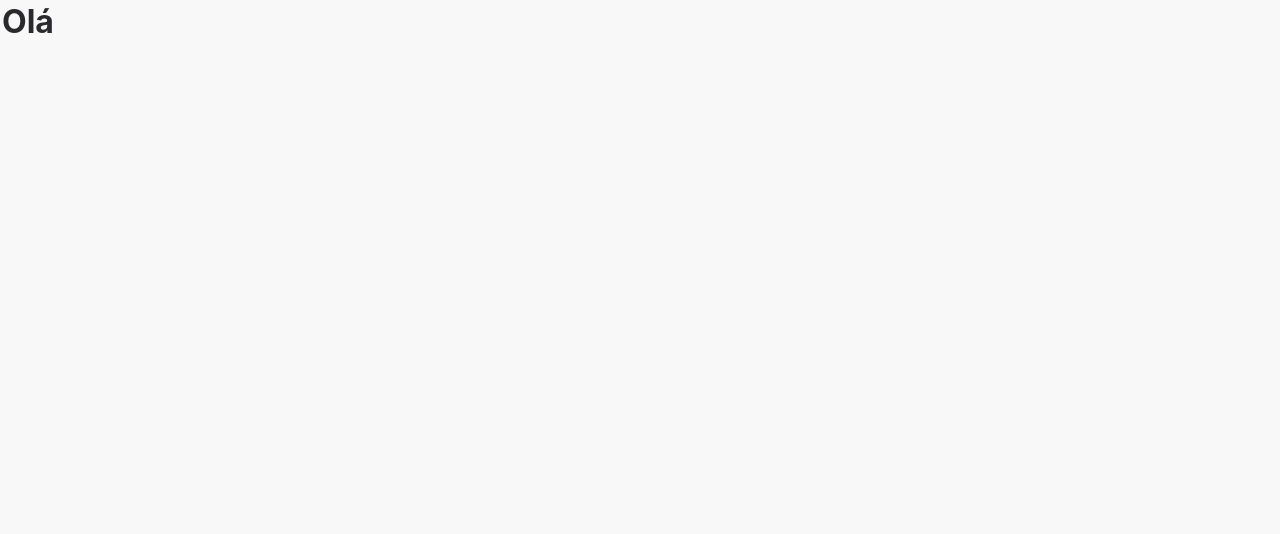
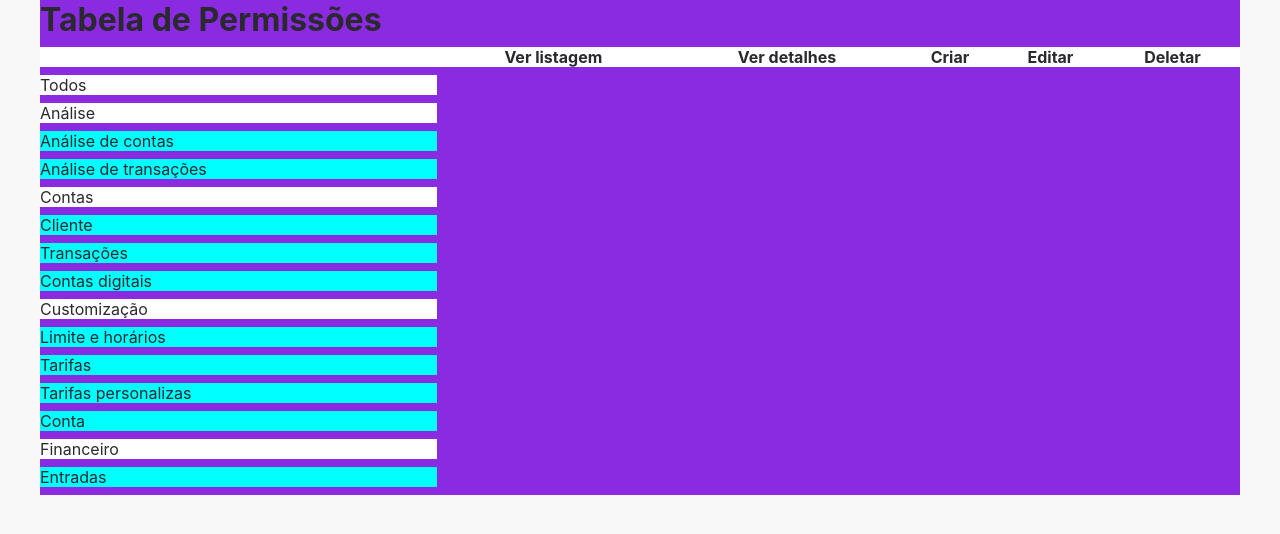
Before and after one commit to igormartins4/desafio-moodar, a React (Create React App) app: page / in a window 1280 px wide. Shown: the top 534 px of the page. Built offline with nearby package versions, Linux system fonts and the light colour scheme.

Commit message:
feat: Começar fazer tabela

```diff
--- a/src/components/Table/index.js
+++ b/src/components/Table/index.js
@@ -2,11 +2,75 @@ import './style.scss';
 
 export function Table() {
     return (
-        <div className="container">
-            <table>
-            <h1>Olá</h1>
+        <div className="container-tabela">
 
+            <h1>Tabela de Permissões</h1>
+
+            <table className="data-table">
+                <thead>
+                    <tr>
+                        <th></th>
+                        <th>Ver listagem</th>
+                        <th>Ver detalhes</th>
+                        <th>Criar</th>
+                        <th>Editar</th>
+                        <th>Deletar</th>
+                    </tr>
+                </thead>
+                <tbody>
+                    <tr>
+                        <td>Todos</td>
+                    </tr>
+
+                    <tr>
+                        <td>Análise</td>
+                    </tr>
+                        <tr className="dropdown">
+                            <td>Análise de contas</td>
+                        </tr>
+                        <tr className="dropdown">
+                            <td>Análise de transações</td>
+                        </tr>
+
+                        <tr>
+                            <td>Contas</td>
+                        </tr>
+                        <tr className="dropdown">
+                            <td>Cliente</td>
+                        </tr>
+                        <tr className="dropdown">
+                            <td>Transações</td>
+                        </tr>
+                        <tr className="dropdown">
+                            <td>Contas digitais</td>
+                        </tr>
+
+                        <tr>
+                            <td>Customização</td>
+                        </tr>
+                        <tr className="dropdown">
+                            <td>Limite e horários</td>
+                        </tr>
+                        <tr className="dropdown">
+                            <td>Tarifas</td>
+                        </tr>
+                        <tr className="dropdown">
+                            <td>Tarifas personalizas</td>
+                        </tr>
+                        <tr className="dropdown">
+                            <td>Conta</td>
+                        </tr>
+
+                        <tr>
+                            <td>Financeiro</td>
+                        </tr>
+                        <tr className="dropdown">
+                            <td>Entradas</td>
+                        </tr>
+
+                </tbody>
             </table>
         </div>
-    )
+
+            )
 }
--- a/src/components/Table/style.scss
+++ b/src/components/Table/style.scss
@@ -0,0 +1,34 @@
+.container-tabela {
+    width: #{"min(100vw, 1200px)"};
+    margin: auto;
+    background-color: blueviolet;
+}
+
+.data-table {
+    width: 100%;
+    border-spacing: 0 0.5rem;
+    color: var(--color-text);
+
+    tr {
+        background-color: #fff;
+    }
+
+    .dropdown {
+        background-color: aqua;
+    }
+
+
+    table thead th {
+        background: var(--bg-panel);
+
+        font-weight: normal;
+        padding: 1rem 2rem;
+
+        text-align: left;
+      }
+
+      table tbody td {
+        background: var(--bg-panel);
+        padding: 1rem 2rem;
+      }
+}
```
